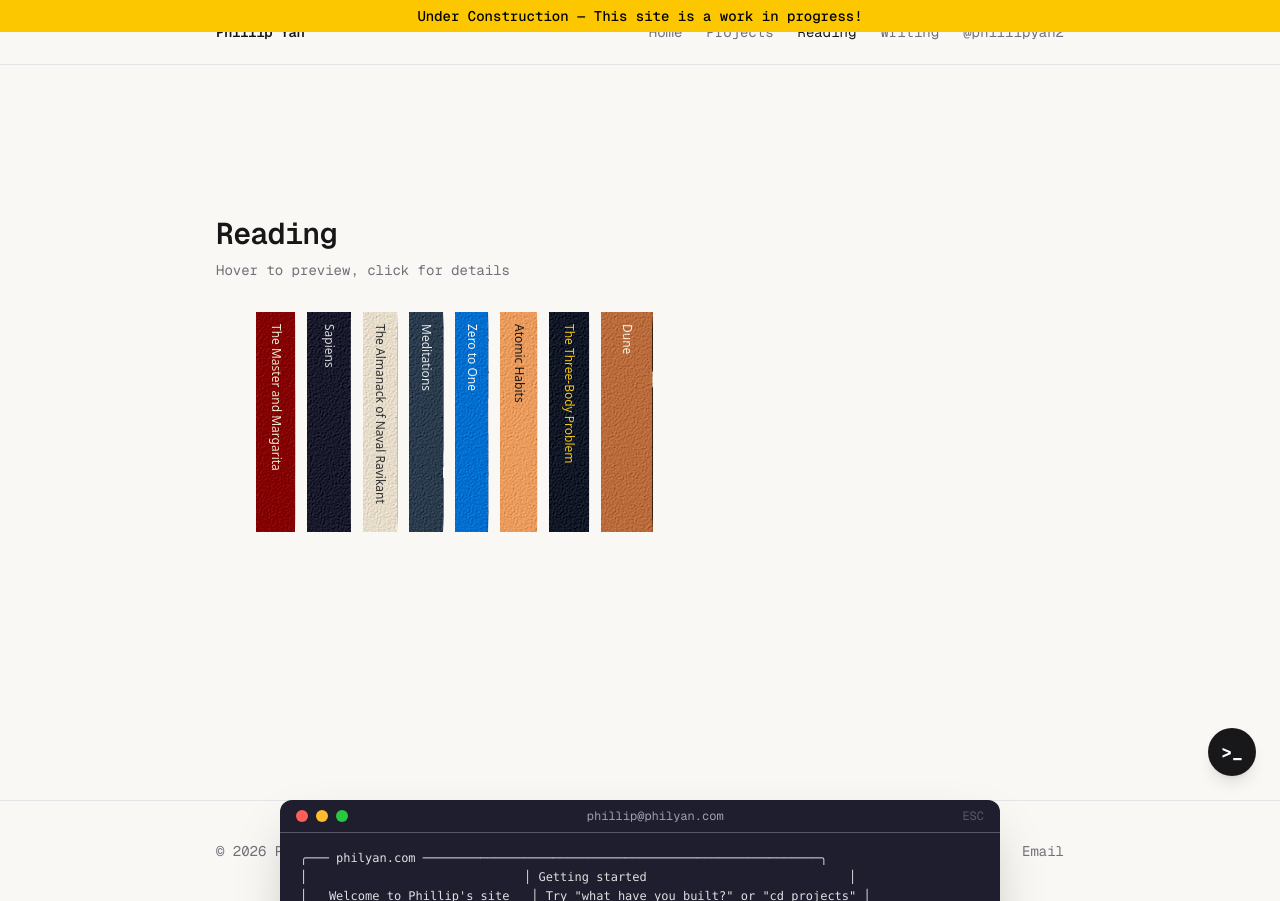
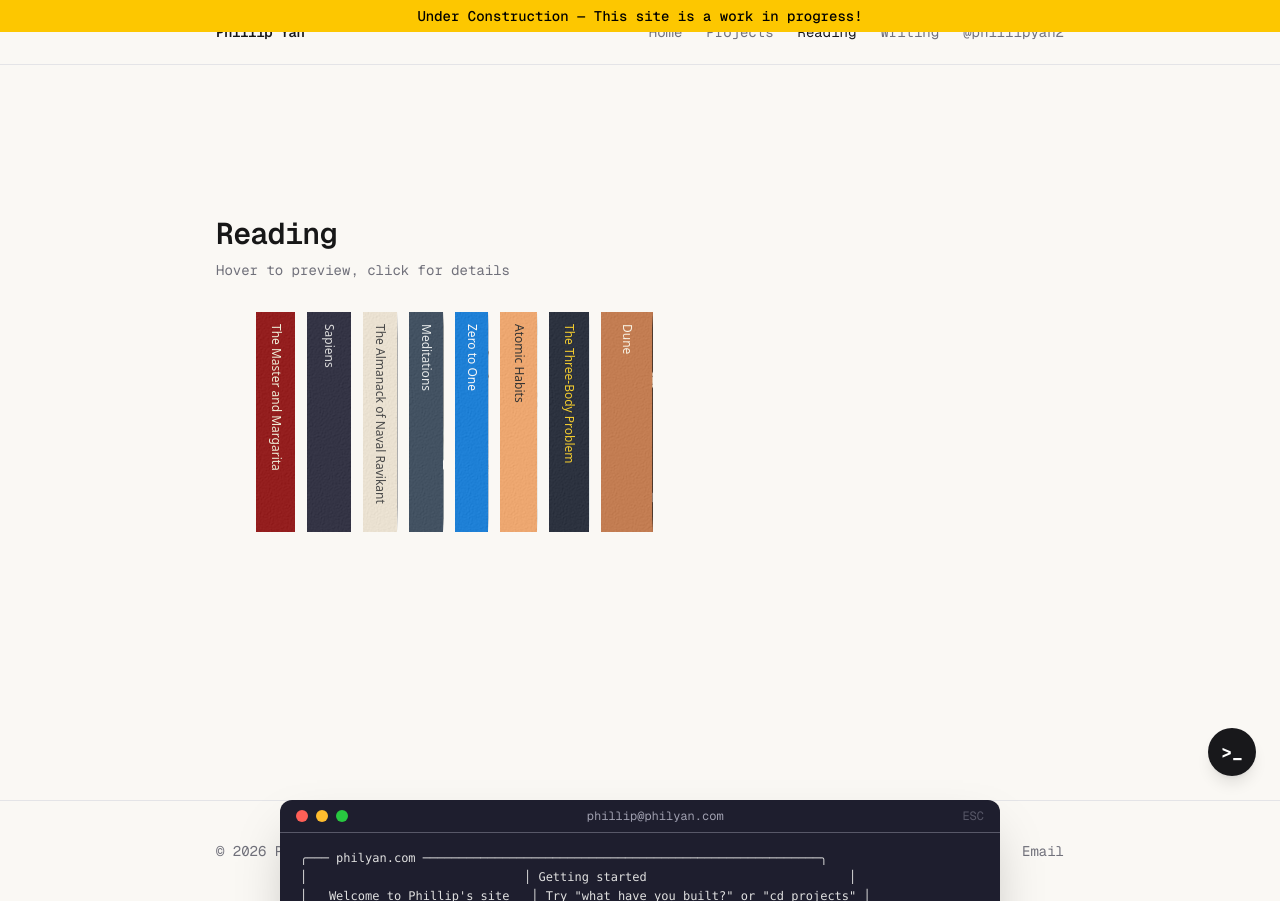
Before and after one commit to phillipyan300/phillipyan300.github.io, a Next.js app: page /reading in a window 1280 px wide. Built offline with nearby package versions, Linux system fonts and the light colour scheme; grey boxes are pictures that could not be loaded.

Commit message:
v2 working bookshelf

```diff
--- a/src/components/Book3D.tsx
+++ b/src/components/Book3D.tsx
@@ -269,7 +269,7 @@ export default function Book3D({ book }: Book3DProps) {
       coverMat, // -X (butts against spine, no overlap)
       coverMat, // +Y top lip
       coverMat, // -Y bottom lip
-      new THREE.MeshStandardMaterial({ map: coverTexture, roughness: 0.5, bumpMap: coverBump, bumpScale: 0.008 }), // +Z front
+      new THREE.MeshStandardMaterial({ map: coverTexture, roughness: 0.85, metalness: 0, bumpMap: coverBump, bumpScale: 0.008 }), // +Z front
       coverMat, // -Z inside
     ],
     [coverMat, coverTexture]
--- a/src/components/BookCanvas.tsx
+++ b/src/components/BookCanvas.tsx
@@ -16,8 +16,8 @@ export default function BookCanvas({ book }: BookCanvasProps) {
       camera={{ position: [0, 0, 6], fov: 45 }}
       style={{ width: "100%", height: "100%" }}
     >
-      <ambientLight intensity={0.4} />
-      <directionalLight position={[5, 5, 5]} intensity={0.8} />
+      <ambientLight intensity={0.9} />
+      <directionalLight position={[5, 5, 5]} intensity={0.6} />
       <Suspense fallback={null}>
         <Book3D book={book} />
         <ContactShadows
@@ -26,7 +26,6 @@ export default function BookCanvas({ book }: BookCanvasProps) {
           scale={8}
           blur={2}
         />
-        <Environment preset="studio" />
       </Suspense>
       <OrbitControls
         enablePan={false}
--- a/src/components/Bookshelf.tsx
+++ b/src/components/Bookshelf.tsx
@@ -218,7 +218,6 @@ export default function Bookshelf({ books, onSelectBook }: BookshelfProps) {
                   transformOrigin: "right",
                   transform: `rotateY(${isOpen ? "-60deg" : "0deg"})`,
                   transformStyle: "preserve-3d",
-                  filter: "brightness(0.8) contrast(2)",
                   transition: "all 500ms ease",
                   willChange: "auto",
                 }}
@@ -228,7 +227,7 @@ export default function Bookshelf({ books, onSelectBook }: BookshelfProps) {
                   style={{
                     height: BOOK_H,
                     width: sw,
-                    opacity: 0.4,
+                    opacity: 0.15,
                     filter: "url(#paper)",
                   }}
                 />
@@ -247,28 +246,24 @@ export default function Bookshelf({ books, onSelectBook }: BookshelfProps) {
               <div
                 className="relative flex-shrink-0 overflow-hidden"
                 style={{
+                  height: BOOK_H,
                   transformOrigin: "left",
                   transform: `rotateY(${isOpen ? "30deg" : "88.8deg"})`,
                   transformStyle: "preserve-3d",
-                  filter: "brightness(0.8) contrast(2)",
                   transition: "all 500ms ease",
                   willChange: "auto",
                 }}
               >
                 <span
-                  className="pointer-events-none fixed top-0 right-0 z-50"
+                  className="pointer-events-none absolute inset-0 z-50"
                   style={{
-                    height: BOOK_H,
-                    width: COVER_W,
-                    opacity: 0.4,
+                    opacity: 0.15,
                     filter: "url(#paper)",
                   }}
                 />
                 <span
-                  className="pointer-events-none absolute top-0 left-0 z-50"
+                  className="pointer-events-none absolute inset-0 z-50"
                   style={{
-                    height: BOOK_H,
-                    width: COVER_W,
                     background:
                       "linear-gradient(to right, rgba(255,255,255,0) 2px, rgba(255,255,255,0.5) 3px, rgba(255,255,255,0.25) 4px, rgba(255,255,255,0.25) 6px, transparent 7px, transparent 9px, rgba(255,255,255,0.25) 9px, transparent 12px)",
                   }}
@@ -277,9 +272,9 @@ export default function Bookshelf({ books, onSelectBook }: BookshelfProps) {
                   src={book.coverImage}
                   alt={book.title}
                   style={{
-                    width: COVER_W,
                     height: BOOK_H,
-                    objectFit: "cover",
+                    width: "auto",
+                    display: "block",
                     transition: "all 500ms ease",
                     willChange: "auto",
                   }}
```
